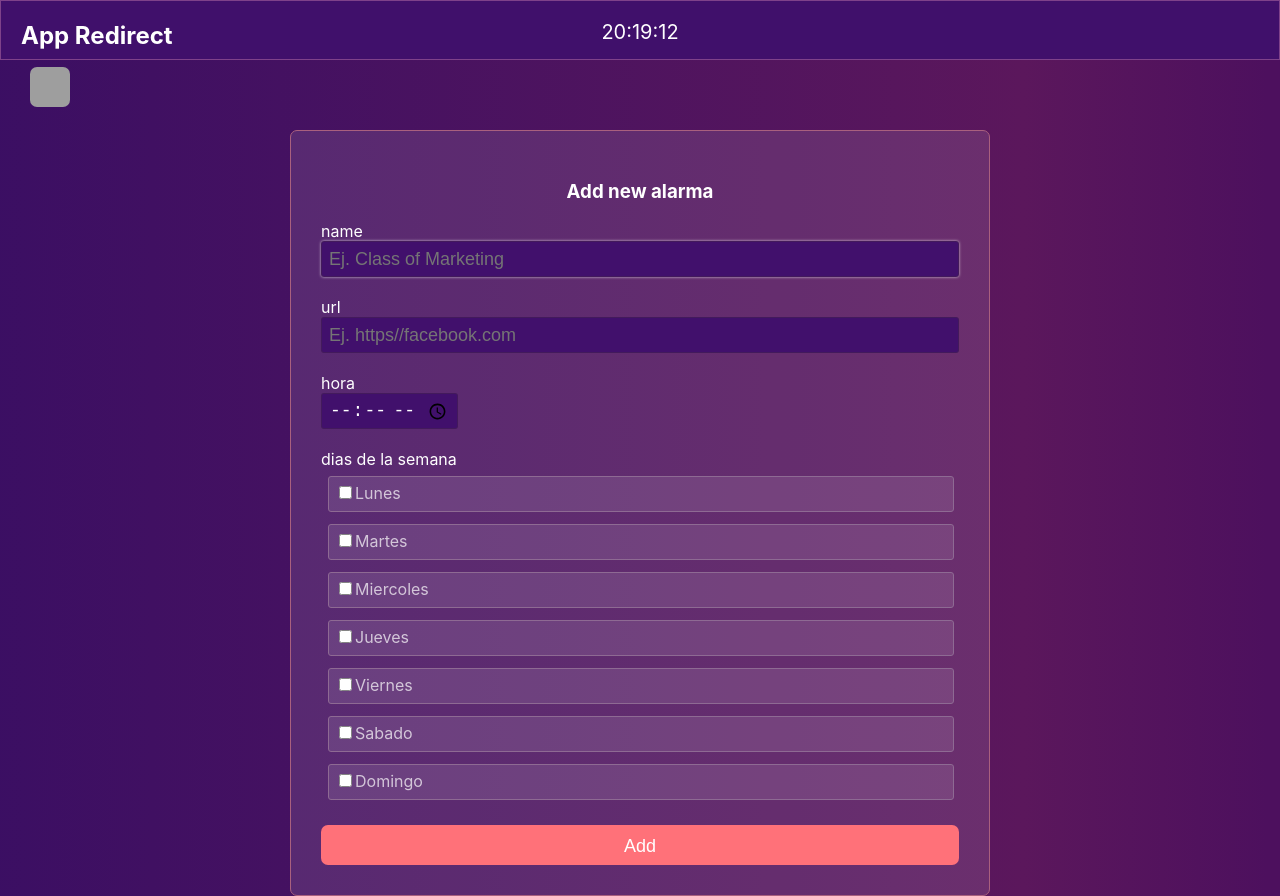
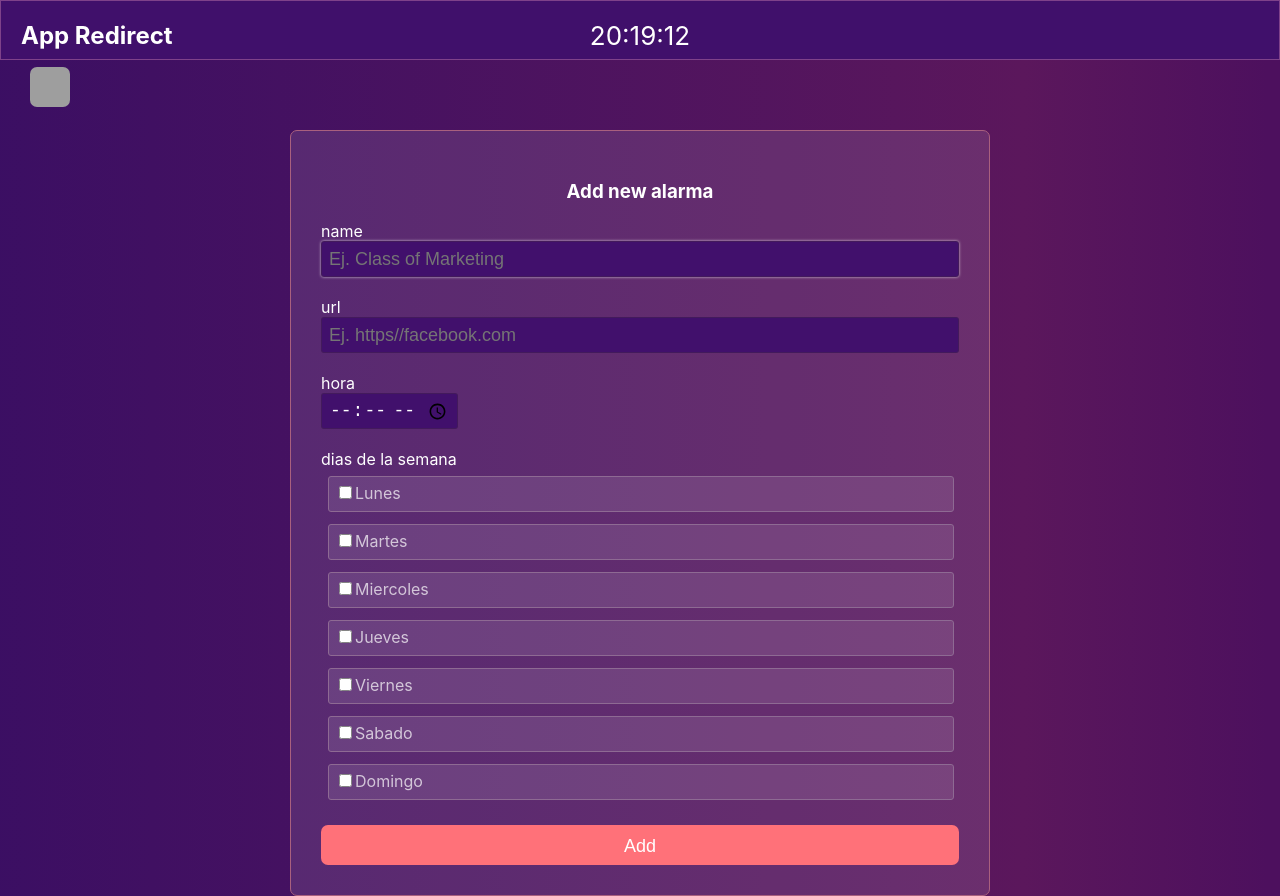
Before and after one commit to MasterJhonny/task-redirect, a React (Vite) app: page /add in a window 1280 px wide. Built offline with nearby package versions, Linux system fonts and the light colour scheme; grey boxes are pictures that could not be loaded.

Commit message:
add blin backgroud in avatar and refactory ConuterHora

```diff
--- a/src/App.css
+++ b/src/App.css
@@ -6,6 +6,10 @@
     top: 75px;
     left: calc(50% - 100px);
     z-index: 1;
+}
+
+.hora {
+    font-size: 26px;
 }
 
 .back-coonter {
@@ -17,9 +21,7 @@
     left: 0;
 }
 
-.counter p {
-    font-size: 20px;
-}
+
 
 a {
     text-decoration: none;
@@ -39,11 +41,31 @@ p {
 
 .img-container {
     width: 120px;
+    min-height: 120px;
     margin: 0 auto;
     border-radius: 50%;
     border: solid 3px rgba(255, 211, 55, 0.5);
     box-sizing: border-box;
+    background-color: rgba(255, 255, 255, 0.2);
+    animation-name: blink;
+    animation-duration: 2s;
+    animation-iteration-count: infinite;
+    animation-fill-mode: forwards;
 }
+
+@keyframes blink {
+    0% {
+        background-color: rgba(255, 255, 255, 0.2);
+    }
+    50% {
+        background-color: rgba(255, 255, 255, 0.4);
+    }
+    75% {
+        background-color: rgba(255, 255, 255, 0.3);
+    }
+}
+
+
 
 .img {
     box-sizing: border-box;
--- a/src/components/CounterHora.jsx
+++ b/src/components/CounterHora.jsx
@@ -1,22 +1,23 @@
 import React, { useState }from 'react';
 import moment from 'moment';
+
+let hora = null;
 
 
 function CounterHora() {
 
-    const [hora, setHora] = useState('');
+    const [state, setState] = useState(0);
 
-    function runHora() {
-        const valor = moment().format('HH:mm:ss')
-        setHora(valor)
-    }
+    hora = moment().format('HH:mm:ss');
 
-    setInterval(runHora, 1000)
+    setTimeout(() => {
+        setState(state + 1);
+    }, 1000)
 
     return (
         <React.Fragment>
             <div className="counter">
-                <p>{hora}</p>
+                <p className="hora">{hora}</p>
             </div>
             <span className="back-coonter"></span>
         </React.Fragment>
```
